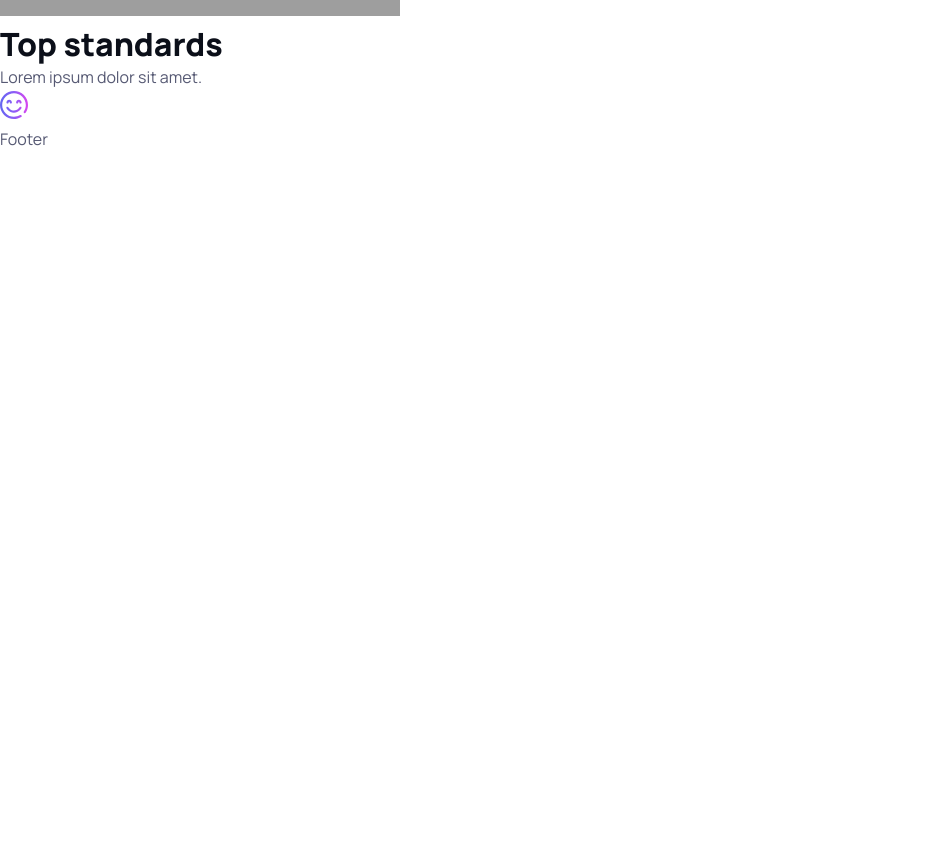
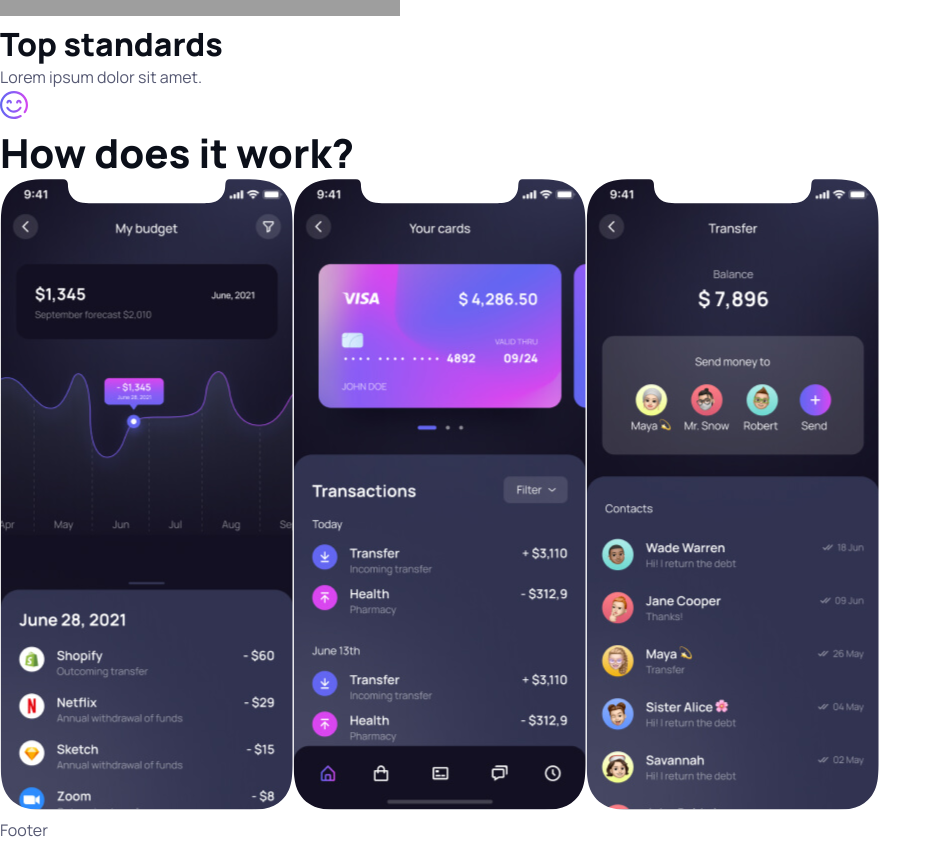
Before and after one commit to KimmoKAhola/Silicon-Kimmo-Ahola, a React (Vite) app: page / in a window 1280 px wide. Shown: the part 3140-3984 px from the top of the page, without its empty margins (0-942 px from the left). Before the commit the page ends 3292 px from the top, so only its background shows below. Built offline with nearby package versions, Linux system fonts and the light colour scheme; grey boxes are pictures that could not be loaded.

Commit message:
added a component for slider

```diff
--- a/src/views/Home.jsx
+++ b/src/views/Home.jsx
@@ -2,12 +2,11 @@ import React from 'react'
 import Showcase from "./sections/Showcase.jsx";
 import Brands from "./sections/Brands.jsx";
 import Features from "./sections/Features.jsx";
+import Slider from "./sections/Slider.jsx";
 
 const Home = () => {
     return (
         <div>
-            app features
-            Slider
             #Features
             #Testimonials
             FAQ
@@ -16,6 +15,7 @@ const Home = () => {
             <Showcase/>
             <Brands/>
             <Features/>
+            <Slider/>
         </div>
     )
 }
--- /dev/null
+++ b/src/views/sections/Slider.jsx
@@ -0,0 +1,15 @@
+import React from 'react'
+import How1 from '../../images/mobile-howdoesitwork_1.svg'
+import How2 from '../../images/mobile-howdoesitwork_2.svg'
+import How3 from '../../images/mobile-howdoesitwork_3.svg'
+const Slider = () => {
+    return (
+        <div>
+            <h1>How does it work?</h1>
+            <img src={How1} alt="TODO"/>
+            <img src={How2} alt="TODO"/>
+            <img src={How3} alt="TODO"/>
+        </div>
+    )
+}
+export default Slider
```
